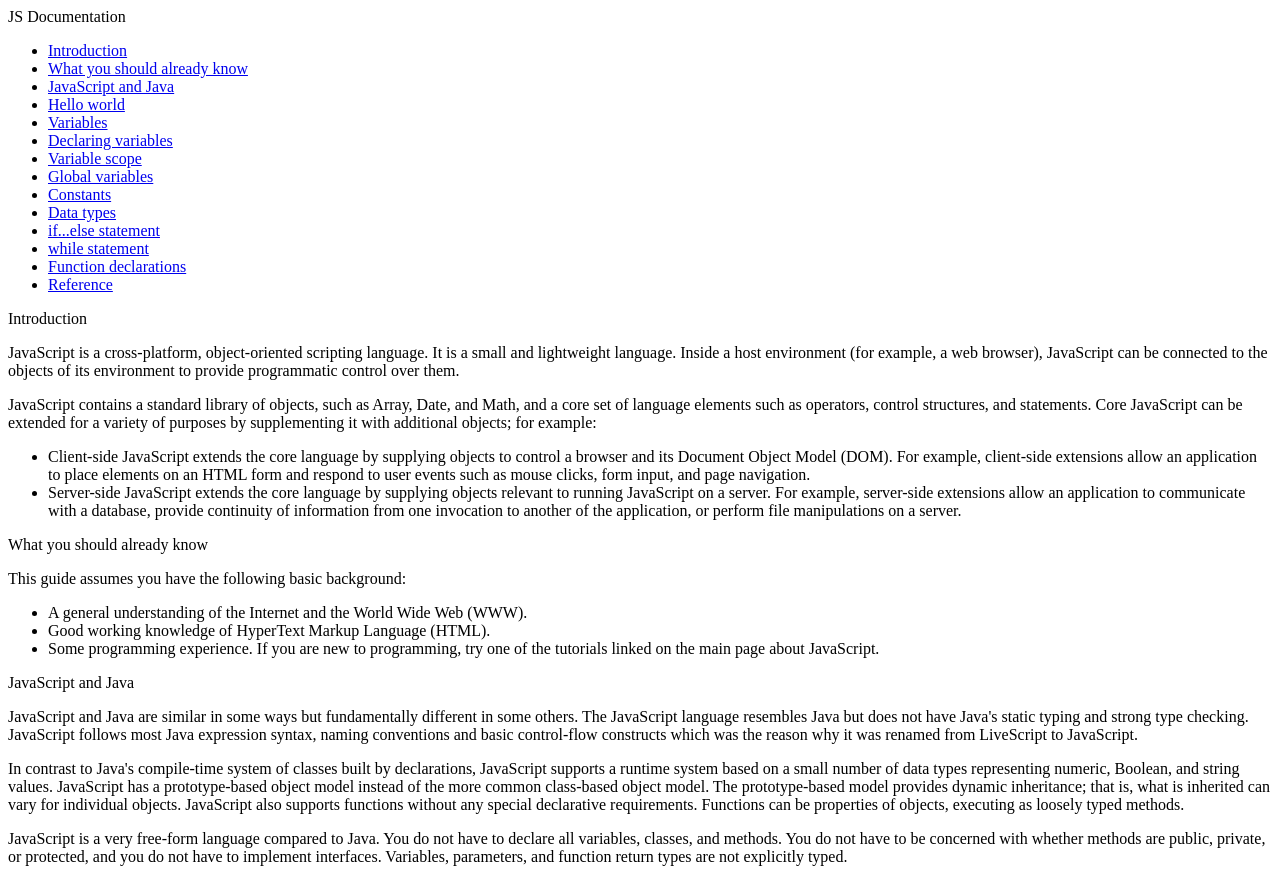
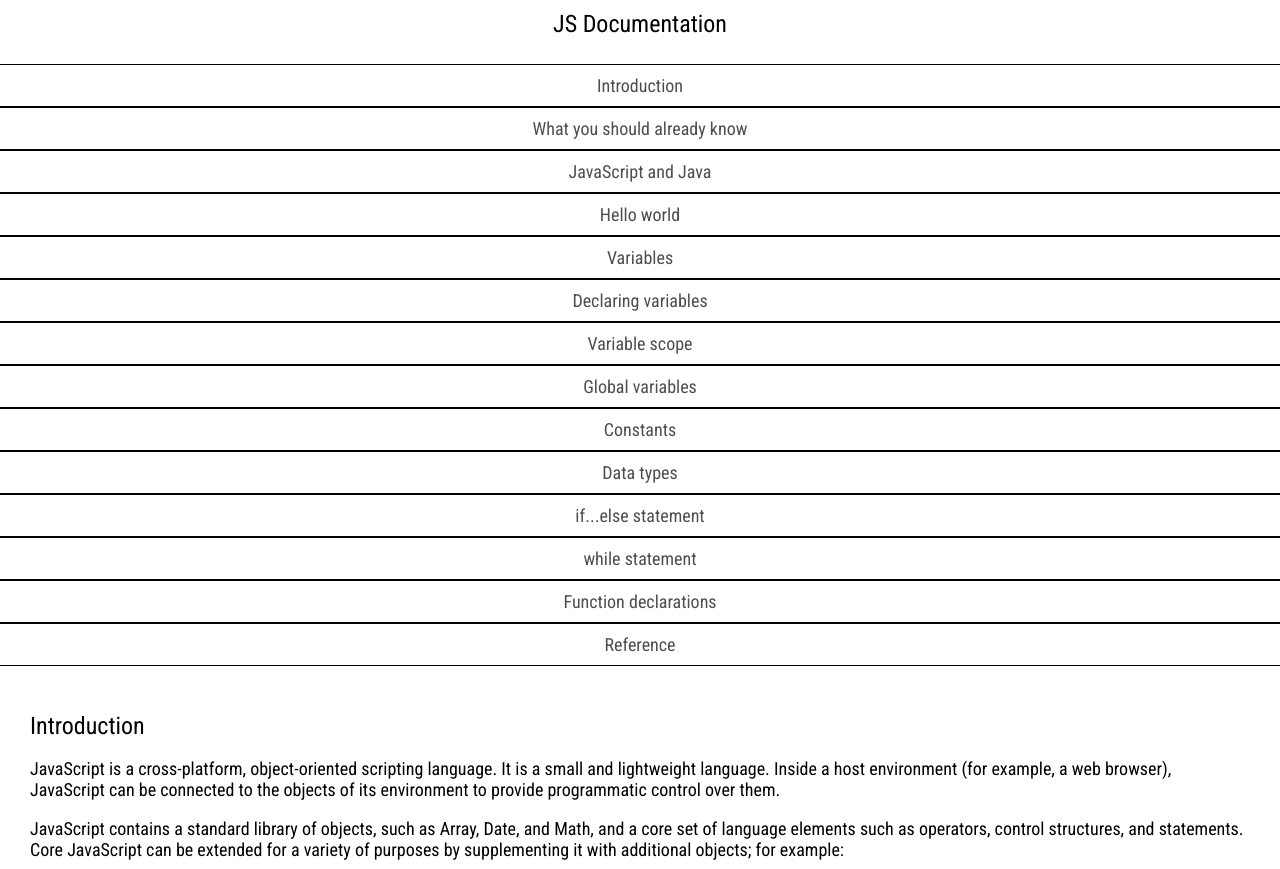
Before and after one commit to AlyssonPsilva/projects-freecodecamp, a plain HTML site: page documentation-page/index.html in a window 1280 px wide. Shown: the top 869 px of the page. Drawn offline with Linux system fonts and the light colour scheme.

Commit message:
project done

```diff
--- a/documentation-page/index.html
+++ b/documentation-page/index.html
@@ -3,10 +3,15 @@
 <head>
 	<meta charset="UTF-8">
 	<meta name="viewport" content="width=device-width, initial-scale=1.0">
+	<link rel="stylesheet" type="text/css" href="styles.css">
+	<link rel="preconnect" href="https://fonts.googleapis.com">
+	<link rel="preconnect" href="https://fonts.gstatic.com" crossorigin>
+	<link href="https://fonts.googleapis.com/css2?family=Roboto+Condensed:ital,wght@0,300;0,400;0,700;1,300&display=swap" rel="stylesheet">
 	<title>FreeCodeCamp -- Documentation Page</title>
 </head>
 <body> <!--some parts of this code can be not semantically right because of Free Code Camp exigency-->
 <!-- the spaces between lines in this code is just for better organization this spaces dont have effect on the HTML-->
+		<div id="container_for_mobile">
 			<nav>
 				<header>JS Documentation</header>
 				<ul id="nav-menu">
@@ -257,5 +262,7 @@
 					</article>
 				</section>
 			</main>
+		</div>
+
 </body>
 </html>
--- a/documentation-page/styles.css
+++ b/documentation-page/styles.css
@@ -0,0 +1,105 @@
+body{
+	padding: 0;
+	margin: 0;
+	box-sizing: border-box;
+	width: 100%;
+	height: 100%;
+	font-family: 'Roboto Condensed', sans-serif;
+}
+
+nav{
+   	position: fixed;
+    min-width: 290px;
+    top: 0px;
+    left: 0px;
+    width: 300px;
+    height: 100%;
+    border-right: solid;
+    border-color: rgba(0, 22, 22, 0.4);
+}
+
+nav header{
+	text-align: center;
+	padding: 10px;
+	align-self: center;
+	font-size: large;
+	font-weight: 500;
+
+}
+#main-doc header{
+	font-size: x-large;
+	font-weight: 500;
+}
+#nav-menu{
+	height: 88%;
+    padding: 0;
+    overflow-y: auto;
+    overflow-x: hidden;
+}
+#nav-menu li{
+	font-size: large;
+	padding: 10px;
+	list-style: none;
+	border-top: 1px solid black;
+	border-bottom: 1px solid black;
+}
+.nav-link{
+	text-decoration: none;
+	color: #4d4e53;
+}
+#main-doc{
+	position: absolute;
+    margin-left: 310px;
+    padding: 20px;
+    margin-bottom: 110px;
+}
+}
+header{
+	text-transform: capitalize;
+	font-size: x-large;
+	font-weight: 500;
+}
+p{
+	font-size: large;
+}
+code{
+	background-color: #ddd;
+	padding: 5px;
+}
+#main-doc li{
+	margin-bottom: 10px;
+}
+/* media queries*/
+@media screen and (max-width: 1300px){
+	#container_for_mobile{
+		width: 100%;
+		display: flex;
+		flex-direction: column;
+	}
+
+	nav{
+		position: relative;
+		width: 100%;
+		height: 30%;
+		align-self: center;
+		margin: 0;
+		border-style: none;
+
+	}
+	nav header{
+		font-size: x-large;
+	}
+	#main-doc{
+		position: relative;
+		margin: 0;
+		padding: 30px;
+
+	}
+	#nav-menu {
+		height: 50%;
+	}
+	#nav-menu li{
+		text-align: center;
+	}
+
+}
```
Lines whose indentation alone changed are shown as unchanged.
